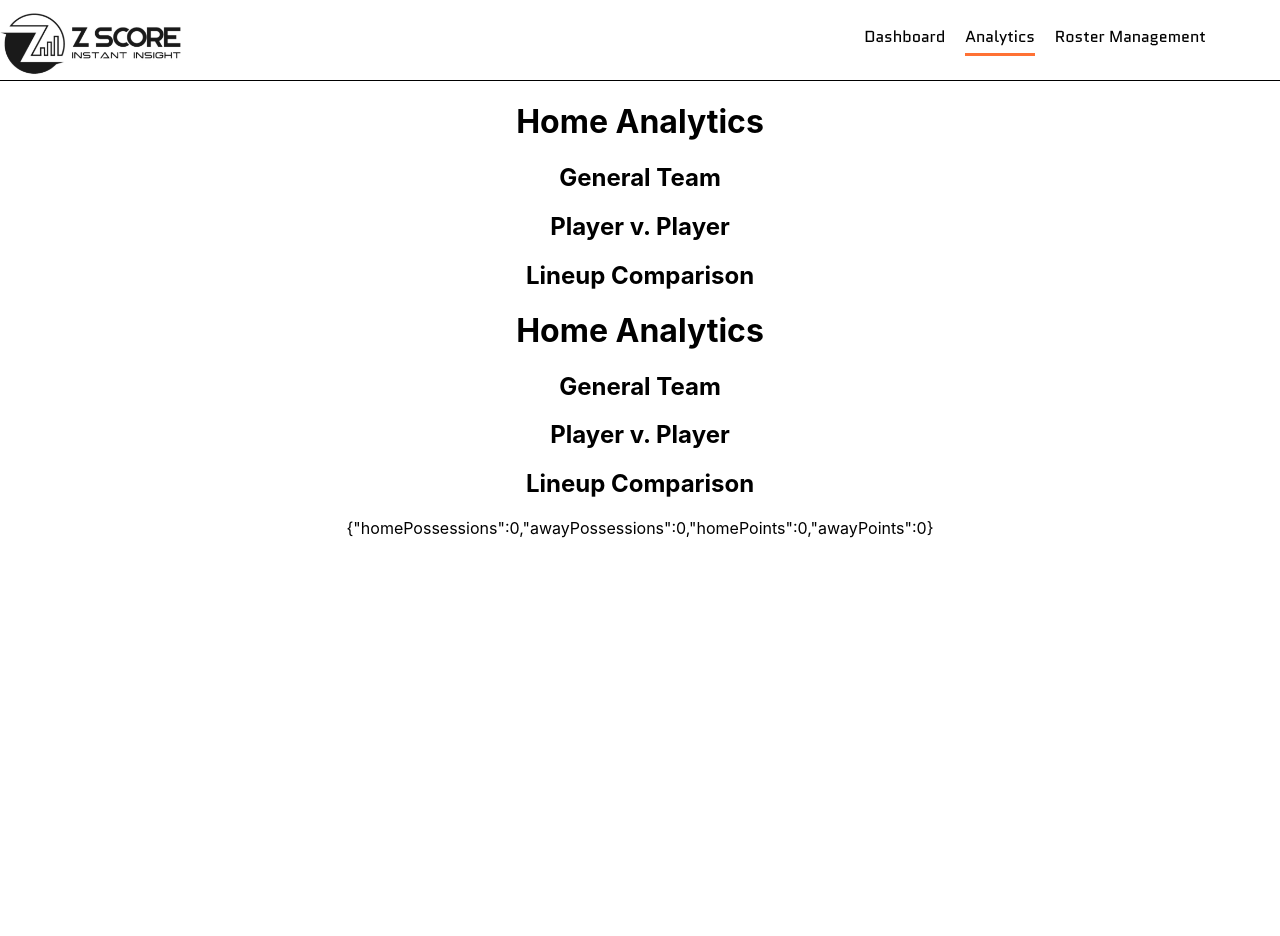
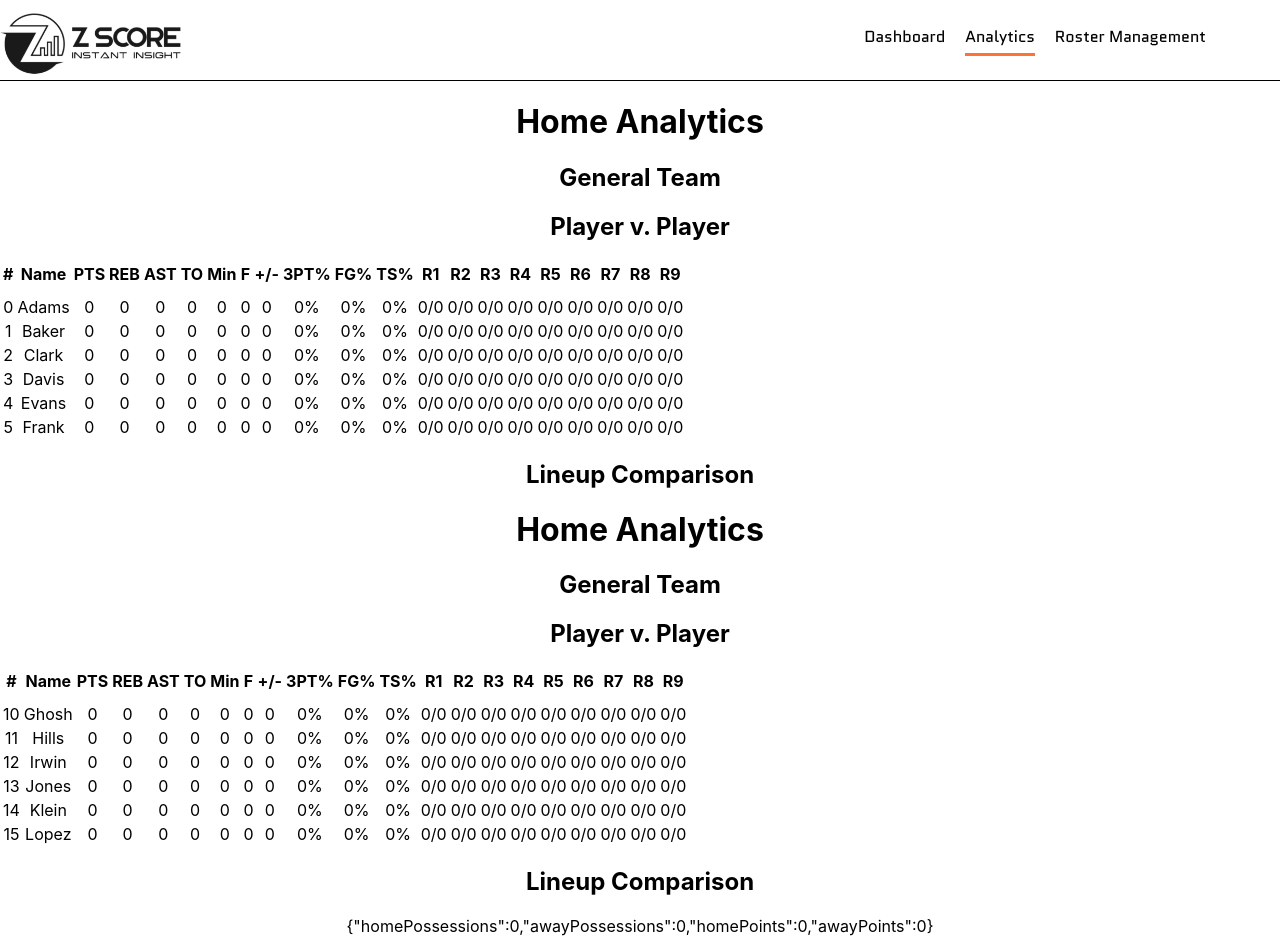
Before and after one commit to z-score-sports/data-entry-site-v2, a React (Create React App) app: page /analytics in a window 1280 px wide. Before the commit the page ends 800 px from the top, so only its background shows below. Built offline with nearby package versions, Linux system fonts and the light colour scheme.

Commit message:
player vs. player analytics complete

```diff
--- a/src/components/panels/AnalyticsPage.tsx
+++ b/src/components/panels/AnalyticsPage.tsx
@@ -1,6 +1,7 @@
 import { observer } from "mobx-react-lite";
 import { useContext } from "react";
 import { GameStateContext } from "../../App";
+import "../../App.css";
 import { Team } from "../../state/Player";
 
 type TeamAnalyticsProps = {
@@ -16,6 +17,80 @@ function TeamAnalytics({ team }: TeamAnalyticsProps) {
             <h2>General Team</h2>
 
             <h2>Player v. Player</h2>
+            <table>
+                <tr className="headerRow">
+                    <th>#</th>
+                    <th>Name</th>
+                    <th>PTS</th>
+                    <th>REB</th>
+                    <th>AST</th>
+                    <th>TO</th>
+                    <th>Min</th>
+                    <th>F</th>
+                    <th>+/-</th>
+                    <th>3PT%</th>
+                    <th>FG%</th>
+                    <th>TS%</th>
+                    <th>R1</th>
+                    <th>R2</th>
+                    <th>R3</th>
+                    <th>R4</th>
+                    <th>R5</th>
+                    <th>R6</th>
+                    <th>R7</th>
+                    <th>R8</th>
+                    <th>R9</th>
+                </tr>
+                {context.gameRoster
+                    .getRoster(team)
+                    .getPlayerArr()
+                    .map((p) => {
+                        return (
+                            <tr className={"pRow"}>
+                                <th>{p.num}</th>
+                                <th>{p.lastName}</th>
+                                <th>{p.points}</th>
+                                <th>{p.rebounds}</th>
+                                <th>{p.assists}</th>
+                                <th>{p.turnovers}</th>
+                                <th>{(p.playerMinutes || 0).toFixed(0)}</th>
+                                <th>{p.fouls}</th>
+                                <th>{p.plusminus}</th>
+                                <th>
+                                    {p.threePointersAttempted &&
+                                        Math.round(
+                                            (100 * p.threePointersMade) /
+                                                p.threePointersAttempted
+                                        )}
+                                    %
+                                </th>
+                                <th>
+                                    {p.fga && Math.round((100 * p.fgm) / p.fga)}
+                                    %
+                                </th>
+                                <th>
+                                    {p.fga &&
+                                        Math.round(
+                                            100 *
+                                                (p.points /
+                                                    (2 * p.fga + 0.88 * p.fta))
+                                        )}
+                                    %
+                                </th>
+
+                                <th>{p.shotTracker.getRegionString(1)}</th>
+                                <th>{p.shotTracker.getRegionString(2)}</th>
+                                <th>{p.shotTracker.getRegionString(3)}</th>
+                                <th>{p.shotTracker.getRegionString(4)}</th>
+                                <th>{p.shotTracker.getRegionString(5)}</th>
+                                <th>{p.shotTracker.getRegionString(6)}</th>
+                                <th>{p.shotTracker.getRegionString(7)}</th>
+                                <th>{p.shotTracker.getRegionString(8)}</th>
+                                <th>{p.shotTracker.getRegionString(9)}</th>
+                            </tr>
+                        );
+                    })}
+            </table>
             <h2>Lineup Comparison</h2>
         </div>
     );
--- a/src/state/ShotTracker.ts
+++ b/src/state/ShotTracker.ts
@@ -40,6 +40,14 @@ class ShotRegionTracker {
             this.allRegions[index].shotsMade -= 1;
         }
     }
+
+    getRegionString(region: number) {
+        return (
+            this.allRegions[region - 1].shotsMade +
+            "/" +
+            this.allRegions[region - 1].shotsAttempted
+        );
+    }
 }
 
 export { ShotRegionTracker };
```
